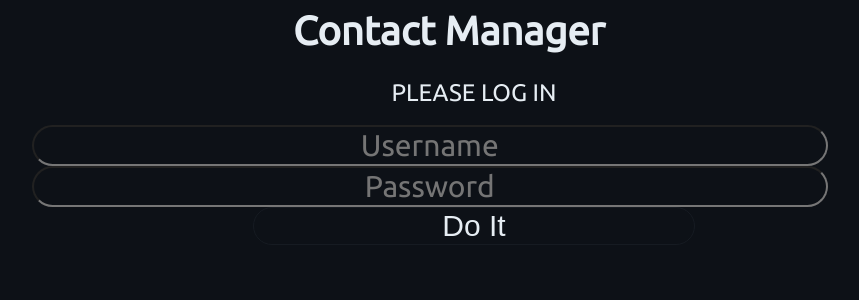
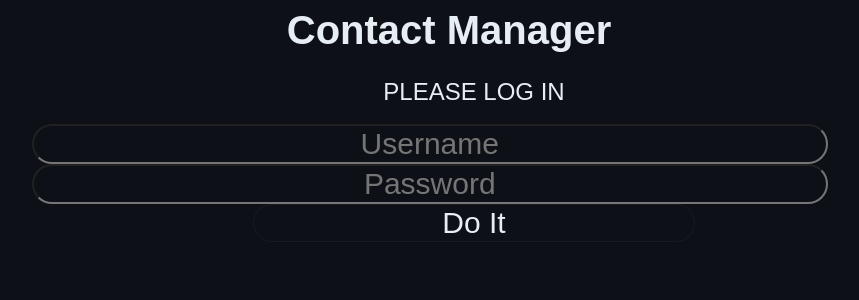
Before and after one commit to DH977/ContactManager, a PHP site: page / in a window 1280 px wide. Shown: the top 300 px of the page, without its empty margins (191-1050 px from the left). Run offline with PHP 8.4, Linux system fonts and the light colour scheme.

Commit message:
Update styles.css
Fixed the search color button.

```diff
--- a/LAMPStack/css/styles.css
+++ b/LAMPStack/css/styles.css
@@ -9,7 +9,7 @@ body
     width: 100%;
     margin: auto;
     text-align: center;
-    font-family: 'Ubuntu', sans-serif;
+    font-family: 'Arial', sans-serif;
     color: #e6edf3;
 }
 
@@ -49,6 +49,7 @@ body
     padding: 25px;
     background-color: #161b22
 	display: grid;
+
 }
 .searchButtonSearchPage
 {
@@ -56,12 +57,13 @@ body
     border-radius: 25px;
     width: 11%;
 	height: 6.7%;
-    font-family: 'Ubuntu', arial;
+    font-family: 'Arial', sans-serif;
 	//grid-row: 1;
 	//grid-column: 1;
 	margin-left: 100%;
 	margin-top: -41;
 	//margin: auto;
+	background-color:#238636;
 
 
 }
@@ -80,7 +82,7 @@ body
     border-radius: 25px;
     width: 6%;
     position: relative;
-    font-family: 'Ubuntu', arial;
+    font-family: 'Arial', sans-serif;
 	grid-row: 2;
 	margin-left: 90%;
 
@@ -121,6 +123,7 @@ body
 
 
 
+
 }
 
 .buttons
@@ -157,6 +160,7 @@ body
 #searchText
 {
 	font-size: 30px;
+
 }
 #colorText
 {
@@ -168,11 +172,13 @@ input[type="text"],input[type="password"]{
     text-align: center;
     width: 90%;
 	margin: auto;
-    font-family: 'Ubuntu', sans-serif;
+    font-family: 'Arial', sans-serif;
 	border: 1px solid #3366FF
 	box-shadow: 0 0 1px 1px #3366FF;
-    outline: none;
-	color: #E6EDF3
+    outline: #171B21;
+	color: #E6EDF3;
+	background-color: 171B21
+
 }
 
 #inner-title{
@@ -182,7 +188,7 @@ input[type="text"],input[type="password"]{
     text-align: center;
     margin-left: 5%;
     margin-bottom: 2%;
-    font-family: 'Ubuntu', sans-serif;
+    font-family: 'Arial', sans-serif;
     color: #e6edf3;
 }
 
@@ -193,7 +199,7 @@ input[type="text"],input[type="password"]{
     text-align: center;
     margin-left: 5%;
     margin-bottom: 2%;
-    font-family: 'Ubuntu', sans-serif;
+    font-family: 'Arial', sans-serif;
     color: #95060a;
 }
 
@@ -214,7 +220,7 @@ select{
     margin-left: 35%;
     margin-top: 2%;
     font-size: 0.75em;
-    font-family: 'Ubuntu', sans-serif;
+    font-family: 'Arial', sans-serif;
 }
 
 #colorSearchResult{
@@ -229,6 +235,6 @@ select{
     margin-left: 5%;
     margin-top: 2%;
     margin-bottom: 1%;
-    font-family: 'Ubuntu', sans-serif;
+    font-family: 'Arial', sans-serif;
     color: #95060a;
 }
```
